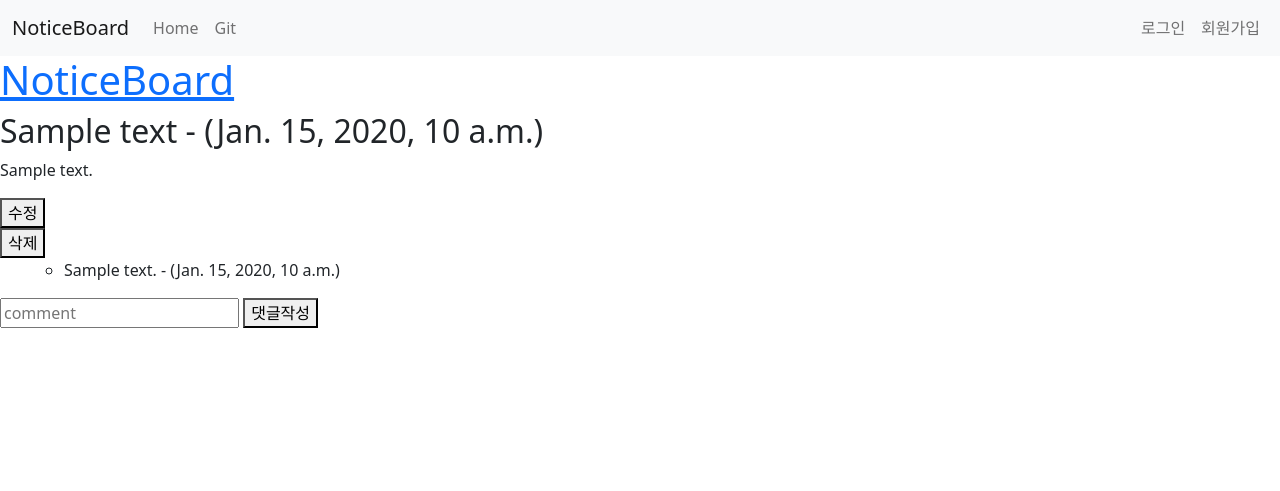
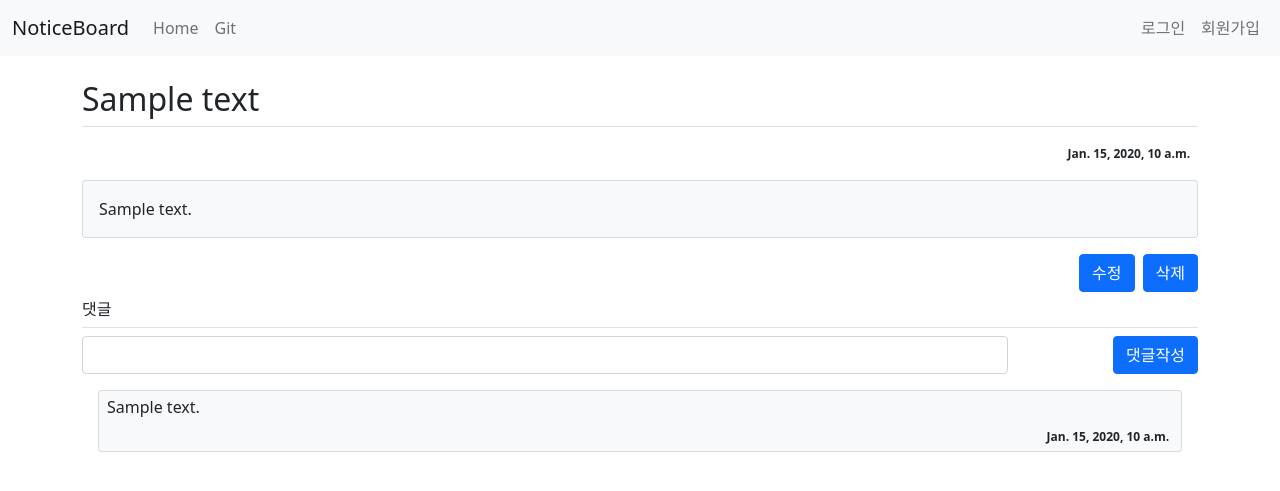
Before and after one commit to minzunea/Noticeboard, a Django app: template board/templates/board/detail.html in a window 1280 px wide. Shown: the top 491 px of the page. Run offline with Django 3.2, Linux system fonts and the light colour scheme; the template is opened without the code that fills it: most values are stand-ins (such as "Sample title", 1, 10 or a date in 2020); some libraries are stand-ins or nearby versions.

Commit message:
bootstrap 적용 완료

```diff
--- a/board/templates/board/detail.html
+++ b/board/templates/board/detail.html
@@ -1,46 +1,63 @@
 {% extends 'base.html'  %}
 
-<!-- headline -->
-{% block headline %}
-<div>
-    <h1><a href='/NoticeBoard'>NoticeBoard</a></h1>
+{%block contents%}
+
+<div class="container my-3">
+    <!-- 본문  -->
+    <h2 class="border-bottom py-2">{{text_list.title}}</h2>
+    <div class="d-flex justify-content-end my-3">
+        <div class="badge  text-dark">
+            {{text_list.create_date}}
+        </div>
+    </div>
+     <div class="card text-dark bg-light my-3">
+        <div class="card-body">
+            <div class="card-text" style="white-space: pre-line;">{{text_list.contents}}
+            </div>
+        </div>
+     </div>
+    <!-- 삭제, 수정 버튼  -->
+    <div class="d-grid gap-2 d-md-flex justify-content-md-end">
+        <button class="btn btn-primary" type="button" onClick="location.href='update'">수정</button>
+        <form action="{% url 'noticeboard:delete' text_id %}" method="post">
+            {% csrf_token %}
+            <button class="btn btn-primary" type="submit">삭제</button>
+        </form>
+    </div>
+    <!-- 댓글  -->
+    <h6 class="border-bottom py-2">댓글</h6>
+    <!-- 댓글 작성-->
+
+    <form action="{% url 'noticeboard:comment_create' text_id %}" method="post">
+        {% csrf_token %}
+        <div class="row justify-content-between">
+            <div class="col-10">
+                <input class="form-control" type='text' name='fcomment'>
+            </div>
+            <div class="col-auto">
+                <button class="btn btn-primary" type="submit">댓글작성</button>
+            </div>
+
+        </div>
+    </form>
+
+    <!-- 댓글 목록 -->
+        {% if comment_list %}
+            {% for comment in comment_list %}
+            <div class="card text-dark bg-light mx-3 my-3">
+                <div class="mx-2 my-1">
+                    {{ comment.contents }}
+                </div>
+                <div class="d-flex justify-content-end p-1">
+                    <div class="badge  text-dark">
+                        {{comment.create_date}}
+                    </div>
+                </div>
+            </div>
+            {% endfor %}
+        {% else %}
+            <h6 class="border-bottom py-2">No comment are available.</h6>
+        {% endif %}
+    </div>
 </div>
 {% endblock %}
-
-{%block contents%}
-    <!-- 본문  -->
-    <div>
-        <h2>{{text_list.title}} - ({{text_list.create_date}})</h2>
-        <p>{{text_list.contents}}</p>
-    <!-- 삭제, 수정 버튼  -->
-        <div>
-            <button type="button" onClick="location.href='update'">수정</button>
-            <form action="{% url 'noticeboard:delete' text_id %}" method="post">
-                {% csrf_token %}
-                <button type="submit">삭제</button>
-            </form>
-        </div>
-    </div>
-    <!-- 댓글  -->
-    <div>
-        <ul>
-            {% if comment_list %}
-	        <ul>
-                {% for comment in comment_list %}
-                    <li>{{ comment.contents }} - ({{comment.create_date}})</li>
-                {% endfor %}
-	        </ul>
-            {% else %}
-                <p>No comment are available.</p>
-            {% endif %}
-        </ul>
-    </div>
-    <!-- 댓글 작성-->
-    <div>
-        <form action="{% url 'noticeboard:comment_create' text_id %}" method="post">
-            {% csrf_token %}
-            <input type='text' name='fcomment' placeholder="comment">
-            <button type="submit">댓글작성</button>
-        </form>
-    </div>
-{% endblock %}
--- a/templates/base.html
+++ b/templates/base.html
@@ -23,7 +23,7 @@
               <a class="nav-link" aria-current="page" href='/NoticeBoard'>Home</a>
             </li>
             <li class="nav-item">
-              <a class="nav-link" href="https://github.com/minzunea">Git</a>
+              <a class="nav-link" href="https://github.com/minzunea/Noticeboard">Git</a>
             </li>
           </ul>
           <ul class="navbar-nav">
```
Also changed, not shown: board/templates/board/create.html (+12 -12 lines), board/templates/board/index.html (+6 -8 lines), board/templates/board/update.html (+11 -9 lines), board/views.py (+17 -15 lines).
